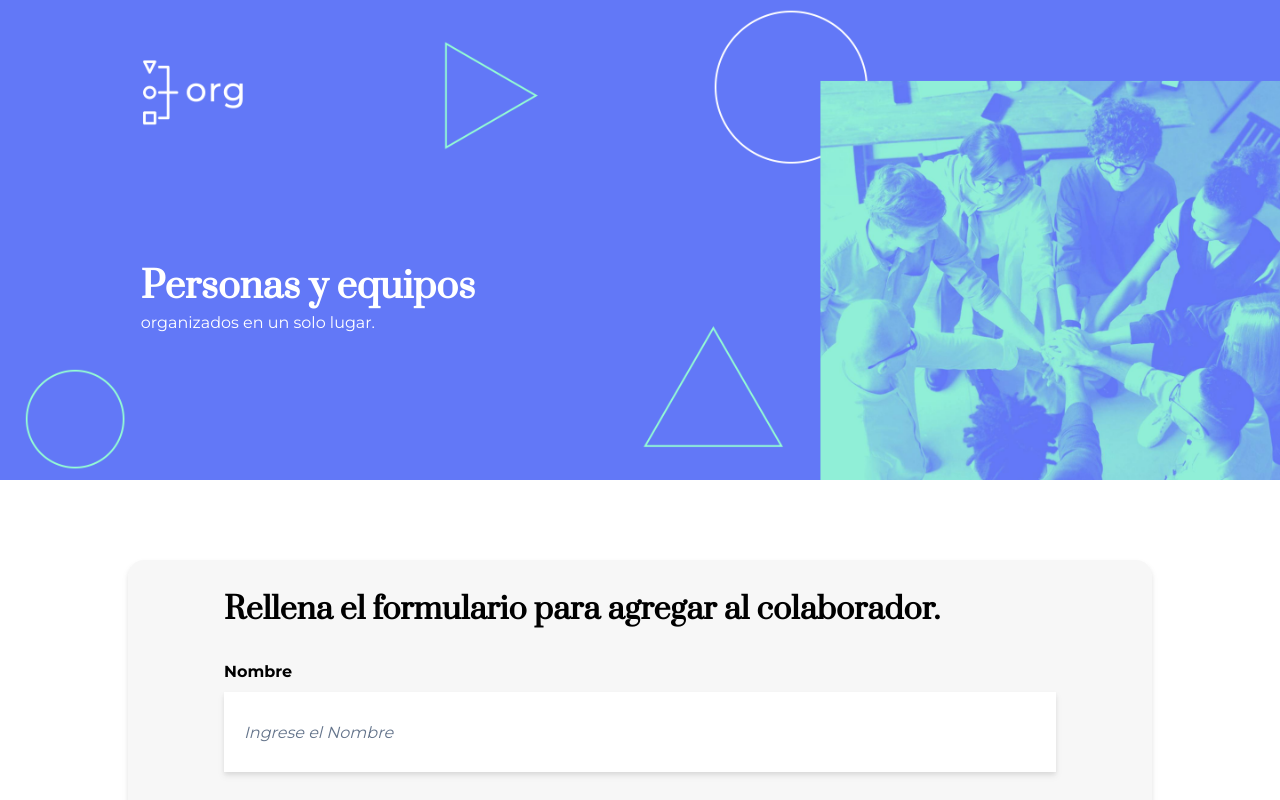
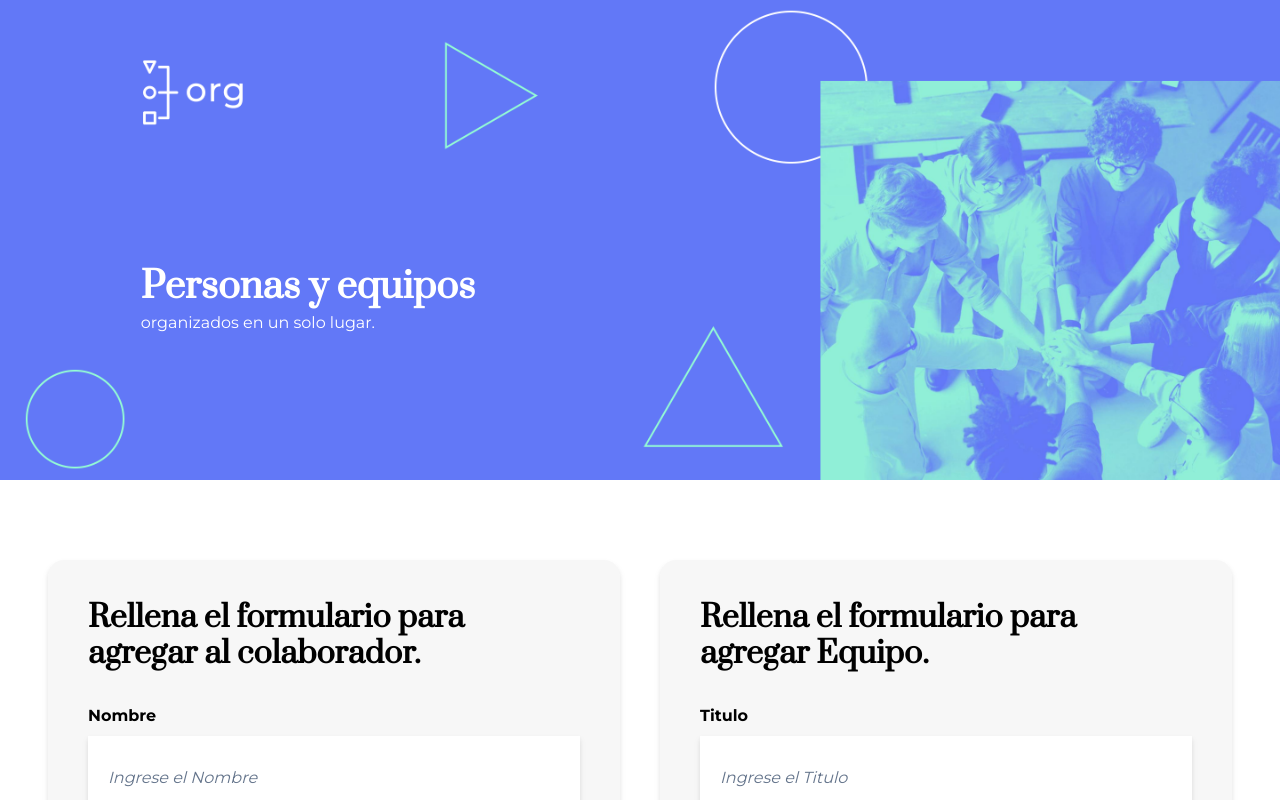
Before and after one commit to 04astharoth/org, a React (Create React App) app: page / in a window 1280 px wide. Both pictures are taken after a click on the picture 1098 px from the left and 646 px from the top of the page. Shown: the top 800 px of the page. Built offline with nearby package versions, Linux system fonts and the light colour scheme.

Commit message:
agregando caracteristicas al form de colaborador. se agrega form para crear equipo

```diff
--- a/src/components/form/form.js
+++ b/src/components/form/form.js
@@ -1,7 +1,8 @@
 import "./form.css";
 import { useState } from "react";
 import { v4 as uuid } from "uuid";
-import CampoTexto from "../input/TextInput";
+import hexToRgba from "hex-to-rgba";
+import Campo from "../Campo/campo";
 import ListaOpciones from "../ListaOpciones";
 import Boton from "../Boton";
 
@@ -11,42 +12,61 @@ const Formulario = (props) => {
 	const [foto, actualizarFoto] = useState("");
 	const [equipo, actualizarEquipo] = useState("");
 
-	const { registrarColaborador } = props;
+	const [titulo, actualizarTitulo] = useState("");
+	const [color, actualizarColor] = useState("");
 
-	const manejarEnvio = (e) => {
+	const { registrarColaborador, crearEquipo } = props;
+
+	const manejarEnvioEmpleado = (e) => {
 		e.preventDefault();
 		// console.log("Evento activado", e);
 		let datosEmpleado = {
+			id: uuid(),
 			nombre,
 			puesto,
 			foto,
 			equipo,
-			id: uuid(),
+			fav: false,
 		};
 		registrarColaborador(datosEmpleado);
 	};
 
+	const manejarEnvioEquipo = (e) => {
+		e.preventDefault();
+		let datosEquipo = {
+			id: uuid(),
+			titulo,
+			colorPrimario: color,
+			colorSecundario: hexToRgba(color, 0.6),
+		};
+		// console.log(datosEquipo);
+		crearEquipo(datosEquipo);
+	};
+
 	return (
-		<section className="formulario flex justify-center my-20">
-			<form onSubmit={manejarEnvio} className="w-[80%] px-24 py-8 drop-shadow-md rounded-2xl">
+		<section className="formulario flex justify-evenly flex-wrap lg:flex-nowrap gap-10 my-20 mx-12">
+			{/* Form Colaborador */}
+			<form
+				onSubmit={manejarEnvioEmpleado}
+				className="lg:w-[50%] p-10 relative drop-shadow-md rounded-2xl">
 				<h2 className="text-3xl font-semibold pb-8 font-serif">
 					Rellena el formulario para agregar al colaborador.
 				</h2>
-				<CampoTexto
+				<Campo
 					titulo="Nombre"
 					placeholder="Ingrese el Nombre"
 					required
 					valor={nombre}
 					actualizarValor={actualizarNombre}
 				/>
-				<CampoTexto
+				<Campo
 					titulo="Puesto"
 					placeholder="Ingrese el Puesto"
 					required
 					valor={puesto}
 					actualizarValor={actualizarPuesto}
 				/>
-				<CampoTexto
+				<Campo
 					titulo="Foto"
 					placeholder="Ingresar Enlace de Foto"
 					required
@@ -61,6 +81,25 @@ const Formulario = (props) => {
 				/>
 				<Boton texto="Crear" />
 			</form>
+			{/* Form Equipo */}
+			<form onSubmit={manejarEnvioEquipo} className="lg:w-[50%] p-10 relative drop-shadow-md rounded-2xl">
+				<h2 className="text-3xl font-semibold pb-8 font-serif">Rellena el formulario para agregar Equipo.</h2>
+				<Campo
+					titulo="Titulo"
+					placeholder="Ingrese el Titulo"
+					required
+					valor={titulo}
+					actualizarValor={actualizarTitulo}
+				/>
+				<Campo
+					type="color"
+					titulo="Color Primario"
+					required
+					valor={color}
+					actualizarValor={actualizarColor}
+				/>
+				<Boton texto="Registrar Equipo" />
+			</form>
 		</section>
 	);
 };
```
